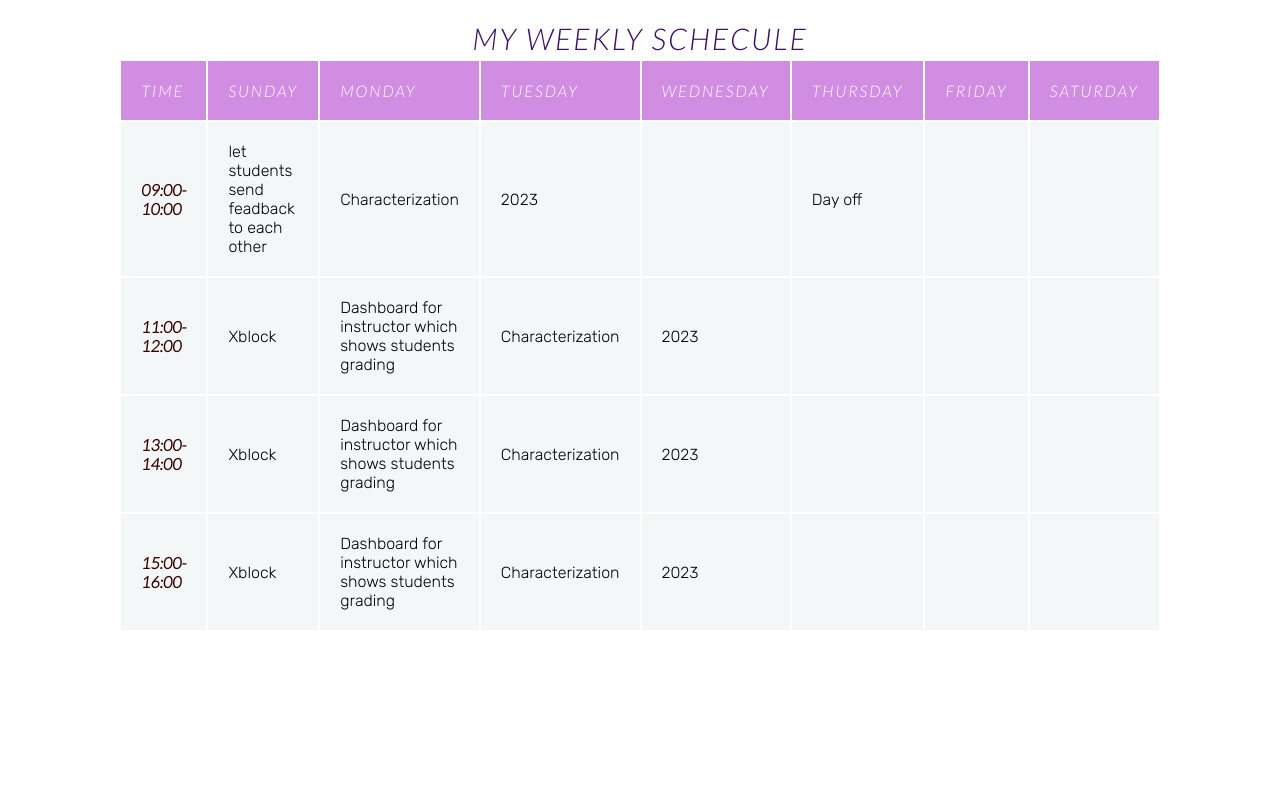
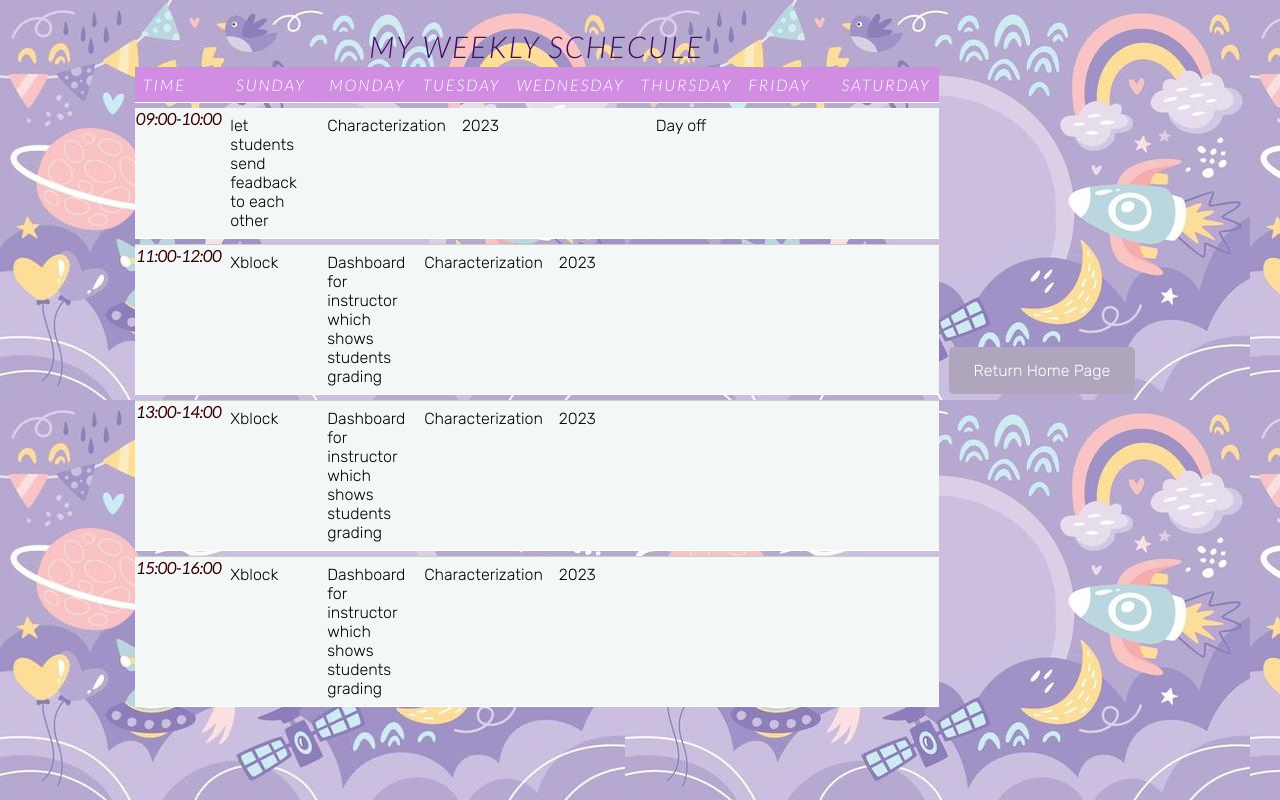
Before and after one commit to bahalula/BahalulaBrand, a plain HTML site: page mySchedule.html in a window 1280 px wide. Drawn offline with Linux system fonts and the light colour scheme.

Commit message:
Update to CSS

```diff
--- a/homePage.css
+++ b/homePage.css
@@ -1,29 +1,7 @@
-body{
-  background-image: url(/photos/backgound-cover.jpg);
-  display: flex;
-  align-items: center;
-  justify-content: center;
-  padding-top: 20px;
-}
-
-.content-warper{
-  width: 800px;
-  height: 800px;
-  border-radius: 120px;
-  background-color: #fff;
-  box-shadow: 5px 2px 3px rgb(0 0 0 / 20%);
-}
-
 .img-view{
   width: 180px;
   height: 180px;
   margin-top: 1.5rem
-}
-
-.container{
-/* width: 800px;
-height: 800px; */
-text-align: center;
 }
 
 .img-warper-circle {
@@ -38,8 +16,6 @@ text-align: center;
 }
 
 .border-box-container{
-  position: relative;
-  top: 13px;
   width: 560px;
   border: 2px solid #a092c7;
   padding: 5px 15px;
@@ -51,50 +27,3 @@ text-align: center;
   font-family: 'Rubik', sans-serif;
   text-align: center;
 }
-
-.btn-group{
-  position: relative;
-  top: 100px;
-  padding: 10px;
-}
-.footer-style{
-  background-color: #a092c7;
-  padding: 10px;
-  color: white;
-  font-family: 'Rubik', sans-serif;
-  position: fixed;
-  bottom: 0;
-  left: 0;
-  width: 100%;
-}
-
-.footer-style > * {
- margin: 5px;
-}
-
-.footer-style a, .grid-item a {
-  text-decoration: none;
-  color: white;
-}
-
- .footer-style > a:hover{
-  color: #f4c0c2;
-}
-
-
-.btn-item:link, .btn-item:visited {
-  border-radius: 5px;
-  font-family: 'Rubik', sans-serif;
-  background-color: #afa6be;
-  color: white;
-  padding: 14px 25px;
-  text-align: center;
-  text-decoration: none;
-  display: inline-block;
-}
-
-
-.btn-item:hover, .btn-item:active {
-    background-color: #6d6974;
-    color: #e6e6e6;
-}
--- /dev/null
+++ b/main.css
@@ -0,0 +1,65 @@
+body{
+    background-image: url(/photos/backgound-cover.jpg);
+    display: flex;
+    align-items: center;
+    justify-content: center;
+    padding-top: 20px;
+  }
+
+  .content-warper{
+    text-align: center;
+    width: 800px;
+    height: 800px;
+    border-radius: 120px;
+    background-color: #fff;
+    box-shadow: 5px 2px 3px rgb(0 0 0 / 20%);
+  }
+
+  .btn-group{
+    display: flex;
+    flex-direction: row;
+    justify-content: center;
+    margin: 15px 0
+  }
+
+.btn-item:link, .btn-item:visited {
+    margin: 0 10px;
+    border-radius: 5px;
+    font-family: 'Rubik', sans-serif;
+    background-color: #afa6be;
+    color: white;
+    padding: 14px 25px;
+    text-align: center;
+    text-decoration: none;
+    display: inline-block;
+  }
+
+
+  .btn-item:hover, .btn-item:active {
+      background-color: #6d6974;
+      color: #e6e6e6;
+  }
+
+  .footer-style{
+    background-color: #a092c7;
+    padding: 10px;
+    color: white;
+    font-family: 'Rubik', sans-serif;
+    position: fixed;
+    bottom: 0;
+    left: 0;
+    width: 100%;
+  }
+
+.footer-style > * {
+ margin: 5px;
+}
+
+.footer-style a, .grid-item a {
+  text-decoration: none;
+  color: white;
+}
+
+ .footer-style > a:hover{
+  color: #f4c0c2;
+}
--- a/mySchedule.css
+++ b/mySchedule.css
@@ -1,47 +1,5 @@
-
-  table {
-      margin: 20px auto;
-      width: 80%;
-    /* height: 40%; */
-    /* left: 10%; */
-    /* overflow-y: scroll;
-    position: static; */
-  }
-
-  thead th {
-    background: #d18de2;
-    color: #FFF;
-    font-family: 'Lato', sans-serif;
-    font-size: 16px;
-    font-weight: 100;
-    letter-spacing: 2px;
-    text-transform: uppercase;
-  }
-
-  tbody th{
-    color: rgb(54, 0, 0);
-    font-family: 'Lato', sans-serif;
-    font-size: 16px;
-    font-weight: bold;
 
 
-
-
-  }
-
-  tr {
-    background: #f4f7f8;
-    border-bottom: 1px solid #FFF;
-    margin-bottom: 5px;
-  }
-
-  th, td {
-    font-family: 'Rubik', sans-serif;
-    font-weight: 400;
-    padding: 20px;
-    text-align: left;
-    width: 33.3333%;
-  }
 
   caption{
     font-family: 'Lato', sans-serif;
@@ -50,6 +8,4 @@
     letter-spacing: 2px;
     text-transform: uppercase;
     margin-bottom: 3px;
-
-
   }
--- a/mySchedule.html
+++ b/mySchedule.html
@@ -5,7 +5,9 @@
     <meta charset="UTF-8">
     <meta http-equiv="X-UA-Compatible" content="IE=edge">
     <meta name="viewport" content="width=device-width, initial-scale=1.0">
+    <link rel="stylesheet" href="/main.css">
     <link rel="stylesheet" href="/mySchedule.css">
+    <link rel="stylesheet" href="/table.css">
     <link rel="preconnect" href="https://fonts.googleapis.com">
     <link rel="preconnect" href="https://fonts.gstatic.com" crossorigin>
     <link href="https://fonts.googleapis.com/css2?family=Lato:ital,wght@1,300&family=Rubik:wght@300&display=swap"
@@ -14,7 +16,7 @@
 </head>
 
 <body>
-    <table>
+       <table class="flex-table">
         <caption>My Weekly Schecule</caption>
         <thead>
             <tr>
@@ -75,6 +77,9 @@
         </tbody>
 
     </table>
+    <div class="btn-group">
+        <a href="/homePage.html" target="_blank" class="btn-item" >Return Home Page</a>
+    </div>
 </body>
 
 </html>
--- /dev/null
+++ b/table.css
@@ -0,0 +1,59 @@
+.flex-table {
+    display: flex;
+    flex-direction: column;
+ }
+
+.flex-table thead tr,
+.flex-table tbody tr {
+    display: flex;
+}
+
+.flex-table thead tr th,
+.flex-table tbody tr td {
+    display: flex;
+    flex: 1;
+    padding: .5em;
+}
+
+.flex-table tbody tr+tr {
+    border-top: 1px solid #ccc;
+}
+.flex-table thead tr th,
+.flex-table tbody tr td {
+    display: flex;
+    flex: 1;
+    padding: .5em;
+}
+
+
+ thead th {
+    background: #d18de2;
+    color: #FFF;
+    font-family: 'Lato', sans-serif;
+    font-size: 16px;
+    font-weight: 100;
+    letter-spacing: 2px;
+    text-transform: uppercase;
+  }
+
+
+  tbody th{
+    color: rgb(54, 0, 0);
+    font-family: 'Lato', sans-serif;
+    font-size: 16px;
+    font-weight: bold;
+  }
+
+  tr {
+    background: #f4f7f8;
+    border-bottom: 1px solid #FFF;
+    margin-bottom: 5px;
+  }
+
+  th, td {
+    font-family: 'Rubik', sans-serif;
+    font-weight: 400;
+
+    text-align: left;
+
+  }
```
Also changed, not shown: homePage.html (+3 -5 lines).
